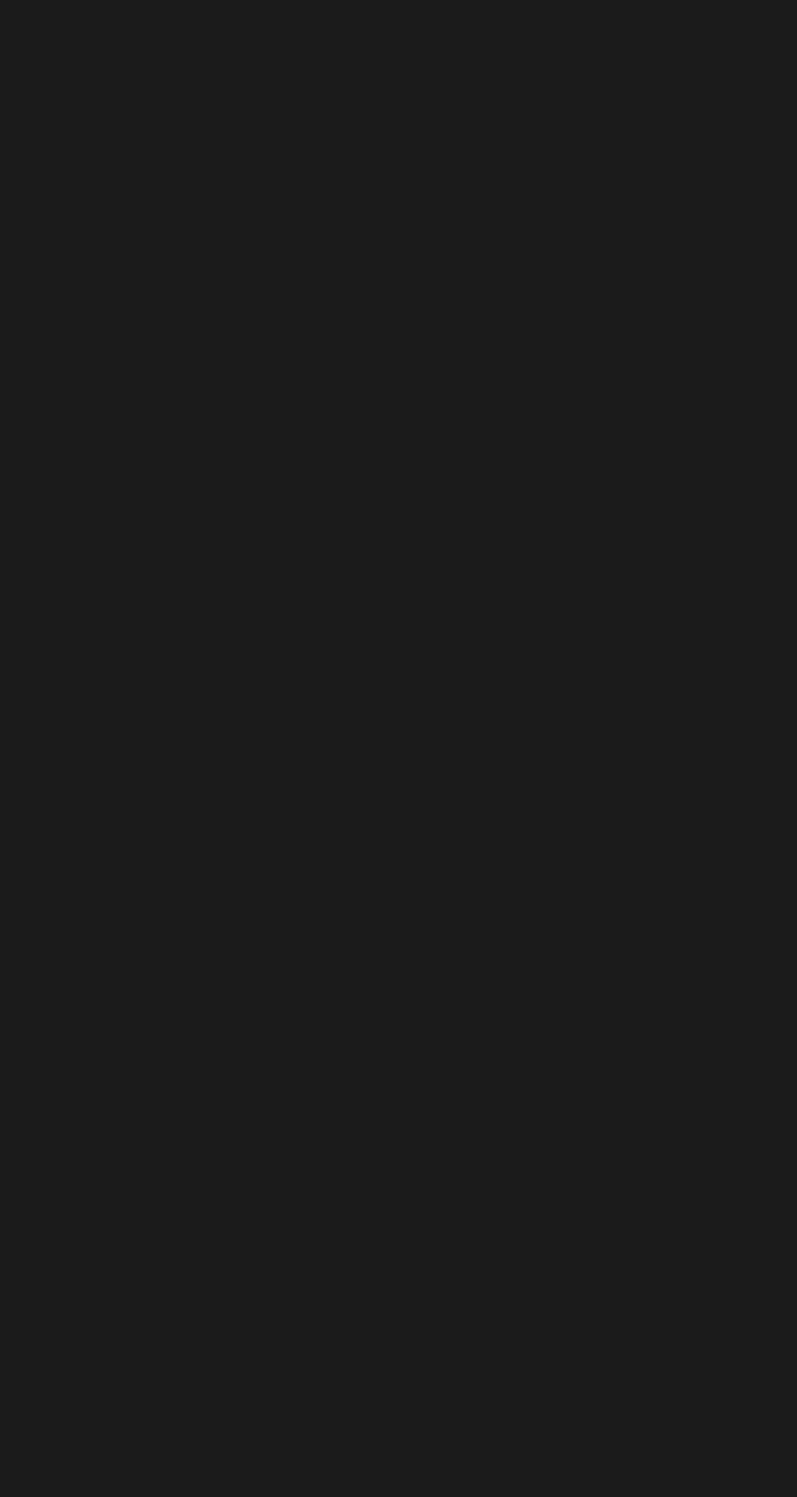
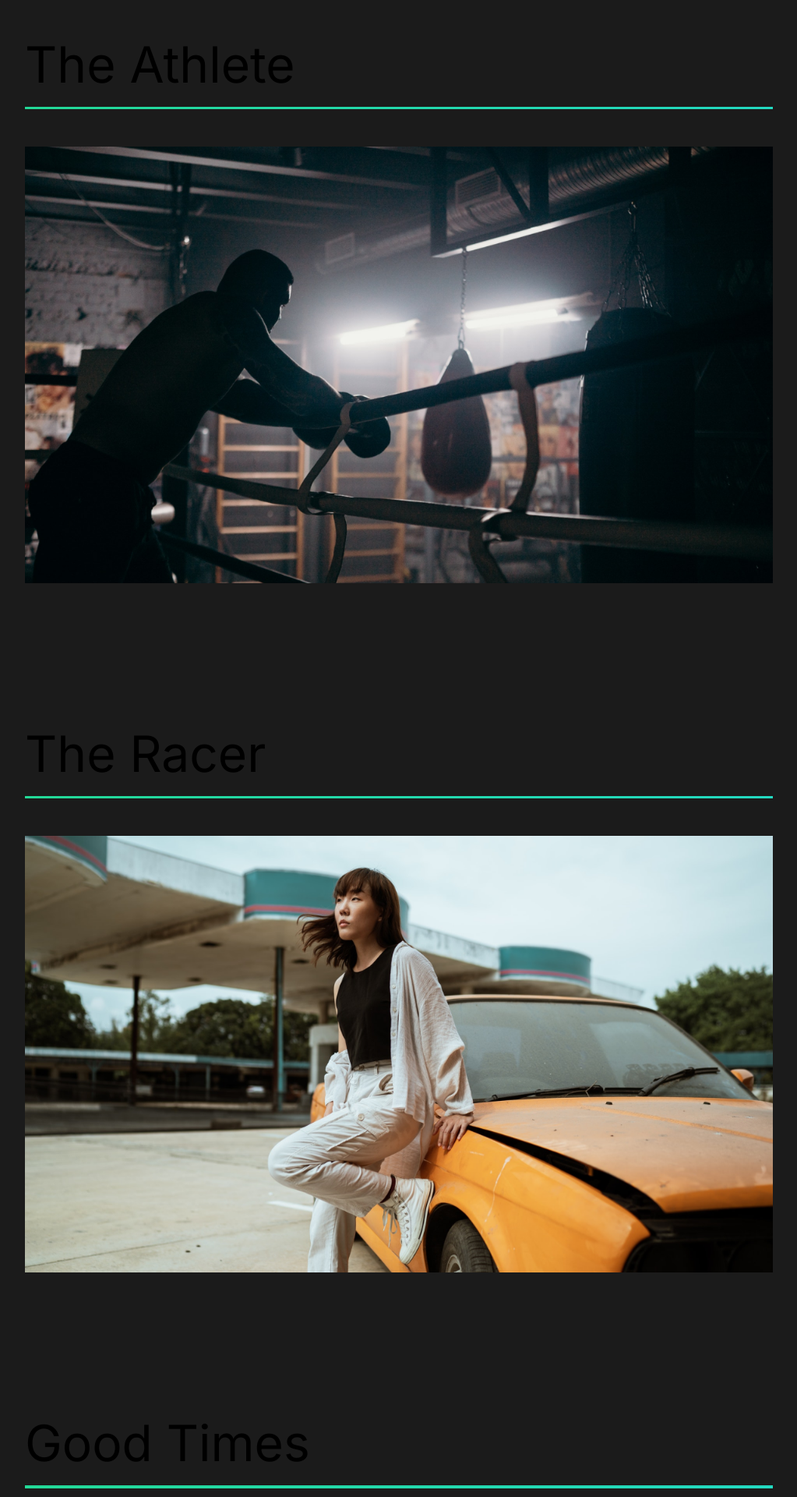
Before and after one commit to manuelpapa/mp-portfolio, a React (Create React App) app in the folder portfolio/: page /work in a window 1280 px wide. Shown: the part 120-2040 px from the top of the page at 78% size, without its empty margins (128-1151 px from the left). Before the commit the page ends 800 px from the top, so only its background shows below. Built offline with nearby package versions, Linux system fonts and the light colour scheme.

Commit message:
Setup work page.

```diff
--- a/portfolio/src/pages/OurWork.js
+++ b/portfolio/src/pages/OurWork.js
@@ -1,11 +1,61 @@
 import React from "react";
+import styled from "styled-components";
+import { Link } from "react-router-dom";
+import athlete from "../img/athlete-small.png";
+import theracer from "../img/theracer-small.png";
+import goodtimes from "../img/goodtimes-small.png";
 
 const OurWork = () => {
   return (
-    <div>
-      <h1>Our Work</h1>
-    </div>
+    <Work>
+      <Movie>
+        <h2>The Athlete</h2>
+        <div className="line"></div>
+        <Link>
+          <img src={athlete} alt="athlete" />
+        </Link>
+      </Movie>
+      <Movie>
+        <h2>The Racer</h2>
+        <div className="line"></div>
+        <Link>
+          <img src={theracer} alt="theracer" />
+        </Link>
+      </Movie>
+      <Movie>
+        <h2>Good Times</h2>
+        <div className="line"></div>
+        <Link>
+          <img src={goodtimes} alt="goodtimes" />
+        </Link>
+      </Movie>
+    </Work>
   );
 };
 
+const Work = styled.div`
+  min-height: 100vh;
+  overflow: hidden;
+  padding: 5rem 10rem;
+  h2 {
+    padding: 1rem 0;
+  }
+`;
+
+const Movie = styled.div`
+  padding-bottom: 10rem;
+  .line {
+    background-image: linear-gradient(120deg, #23d997 0%, #23d9c1 100%);
+
+    height: 0.2rem;
+    margin-bottom: 3rem;
+    width: 100%;
+  }
+  img {
+    width: 100%;
+    height: 70vh;
+    object-fit: cover;
+  }
+`;
+
 export default OurWork;
```
